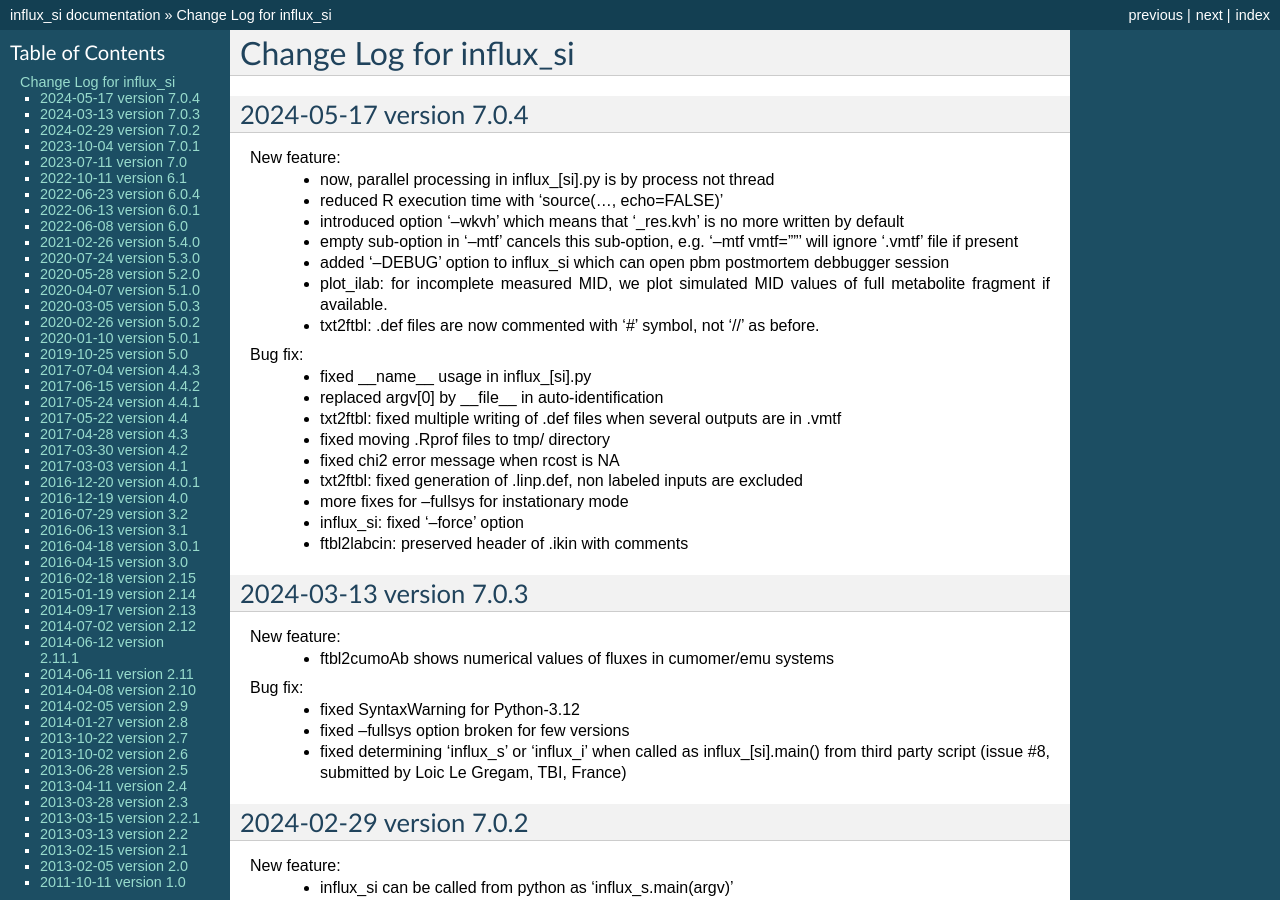
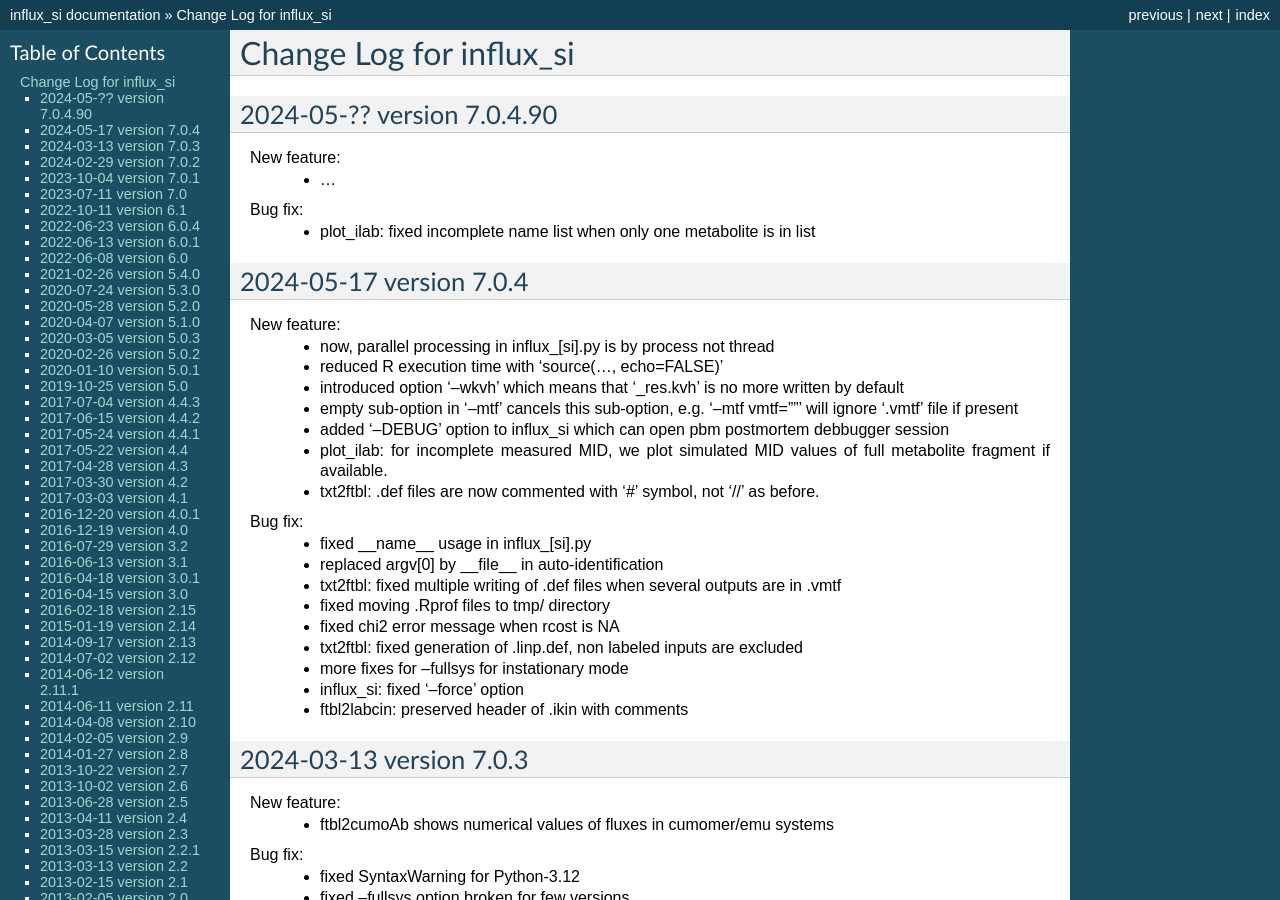
Before and after one commit to sgsokol/influx, a Sphinx documentation site: the page built from influx_si/doc/changelog.rst, in a window 1280 px wide and 900 px high. Built offline with Sphinx 7.4.7, drawn with Linux system fonts in a browser that asks for light colours.

Commit message:
v7.0.4.90 fixed plot_ilab
Signed-off-by: Serguei Sokol <sokol@insa-toulouse.fr>

```diff
--- a/influx_si/doc/ChangeLog.txt
+++ b/influx_si/doc/ChangeLog.txt
@@ -1,6 +1,14 @@
 ========================
 Change Log for influx_si
 ========================
+
+2024-05-?? version 7.0.4.90
+------------------------
+New feature:
+ - ...
+
+Bug fix:
+ - plot_ilab: fixed incomplete name list when only one metabolite is in list
 
 2024-05-17 version 7.0.4
 ------------------------
```
Also changed, not shown: 2 other files.
